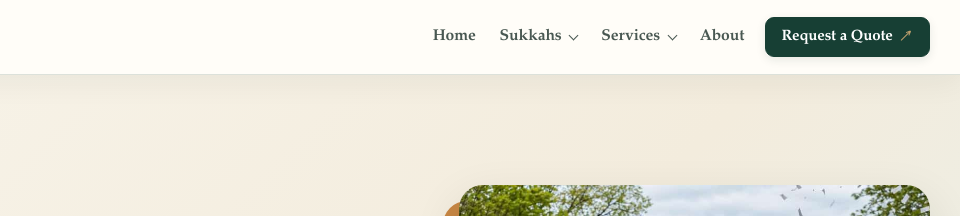
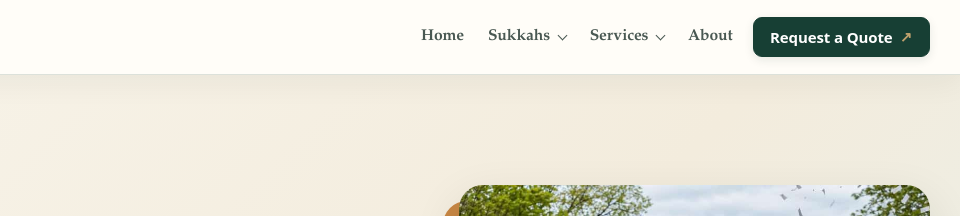
Before and after one commit to mendelhecht03/binyomin_kay_sukkas, an Astro site: page /about in a window 1280 px wide. Shown: the top 216 px of the page, 320-1280 px from the left. Built offline with nearby package versions, Linux system fonts and the light colour scheme; Astro itself is replaced by a stand-in of ours.

Commit message:
Use sans font for quote button

```diff
--- a/src/styles/global.css
+++ b/src/styles/global.css
@@ -697,7 +697,7 @@ strong {
   padding: 0.58rem 1rem;
   border-width: 1px;
   border-radius: 9px;
-  font-family: var(--font-heading);
+  font-family: system-ui, sans-serif;
   font-size: 0.94rem;
   font-weight: 700;
   letter-spacing: -0.008em;
```
